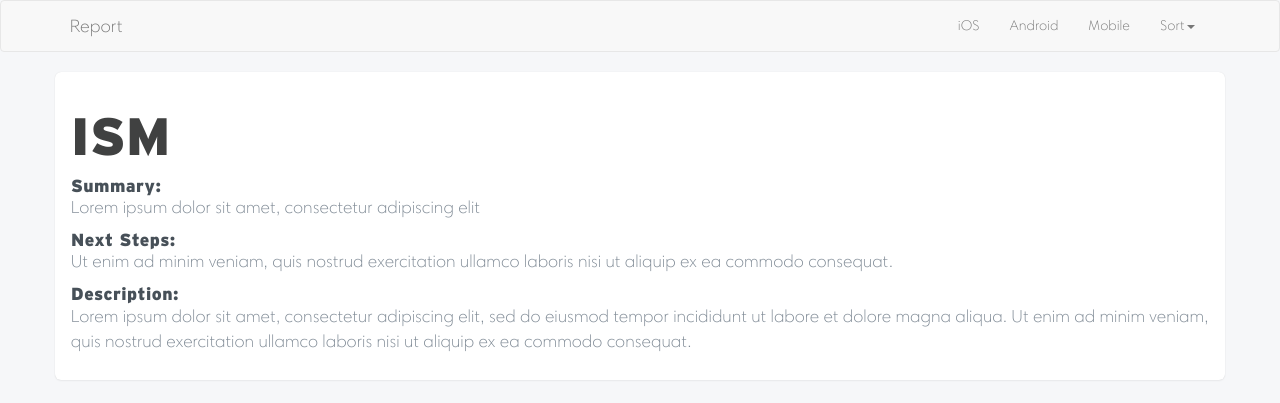
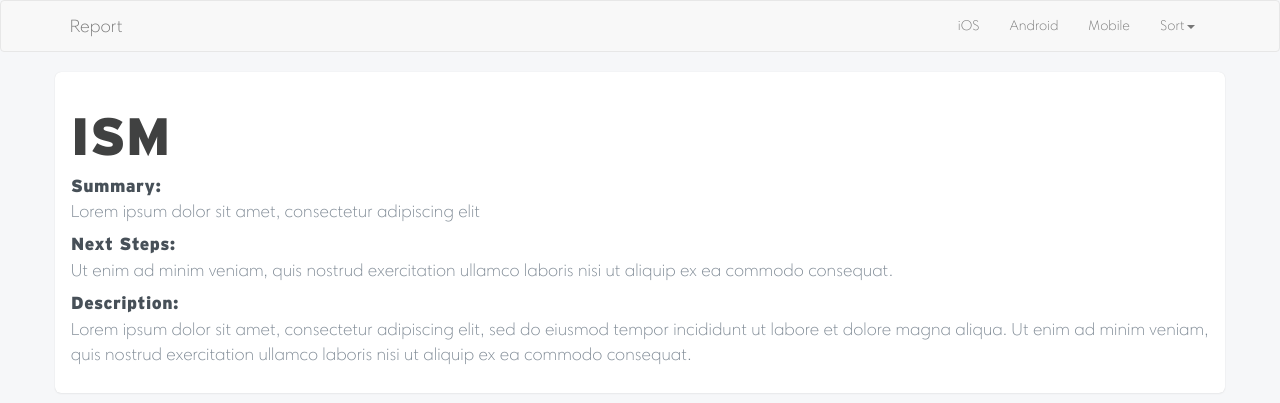
Before and after one commit to tm-projects/tm-projects.github.io, a Jekyll site: the page built from _posts/2015-10-29-ISM.md, in a window 1280 px wide. Shown: the top 403 px of the page. Built offline with Jekyll 4.4.1, drawn with Linux system fonts in a browser that asks for light colours; nearby versions of some CDN libraries.

```diff
--- a/_layouts/home.html
+++ b/_layouts/home.html
@@ -9,7 +9,7 @@
         <link href="https://maxcdn.bootstrapcdn.com/bootstrap/3.3.5/css/bootstrap.min.css" rel="stylesheet">
         <script src="https://ajax.googleapis.com/ajax/libs/jquery/1.11.3/jquery.min.js"></script>
         <script src="https://maxcdn.bootstrapcdn.com/bootstrap/3.3.6/js/bootstrap.min.js" integrity="sha384-0mSbJDEHialfmuBBQP6A4Qrprq5OVfW37PRR3j5ELqxss1yVqOtnepnHVP9aJ7xS" crossorigin="anonymous"></script>
-        <script src="http://cdn.jsdelivr.net/jquery.mixitup/latest/jquery.mixitup.min.js"></script>
+        <script src="https://cdn.jsdelivr.net/jquery.mixitup/latest/jquery.mixitup.min.js"></script>
         <link href="{{ site.baseurl }}/css/app.css" rel="stylesheet">
         <script>
             $(".project").click(function() {
--- a/_sass/_global.scss
+++ b/_sass/_global.scss
@@ -32,7 +32,7 @@ h4, h5 {
 
 h5 {
     font-size: 1em;
-    margin-bottom: 0;
+    margin-bottom: 0.25em;
     color: $body;
 }
 
```
Also changed, not shown: 2 other files.
